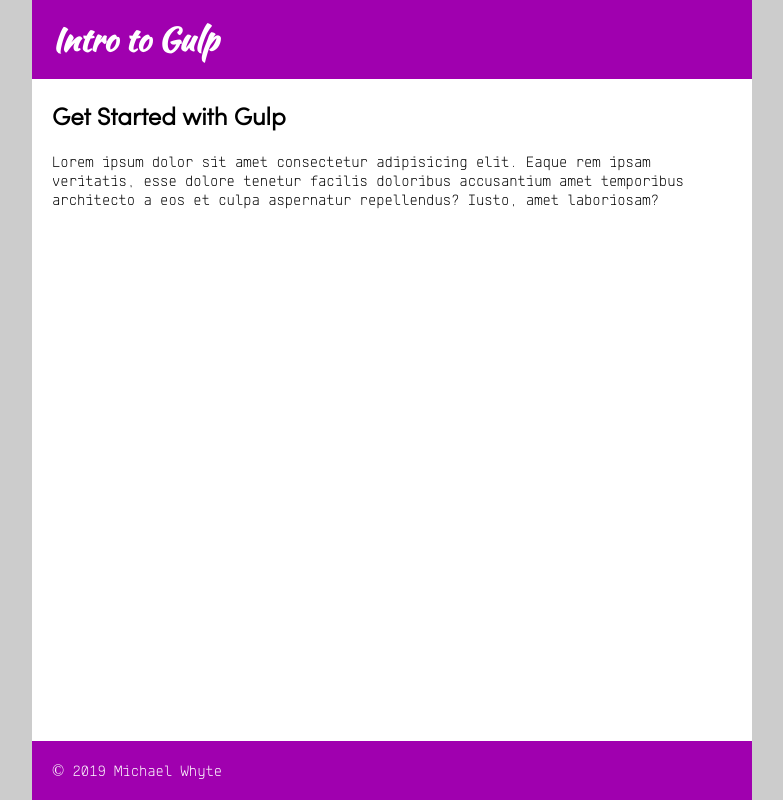
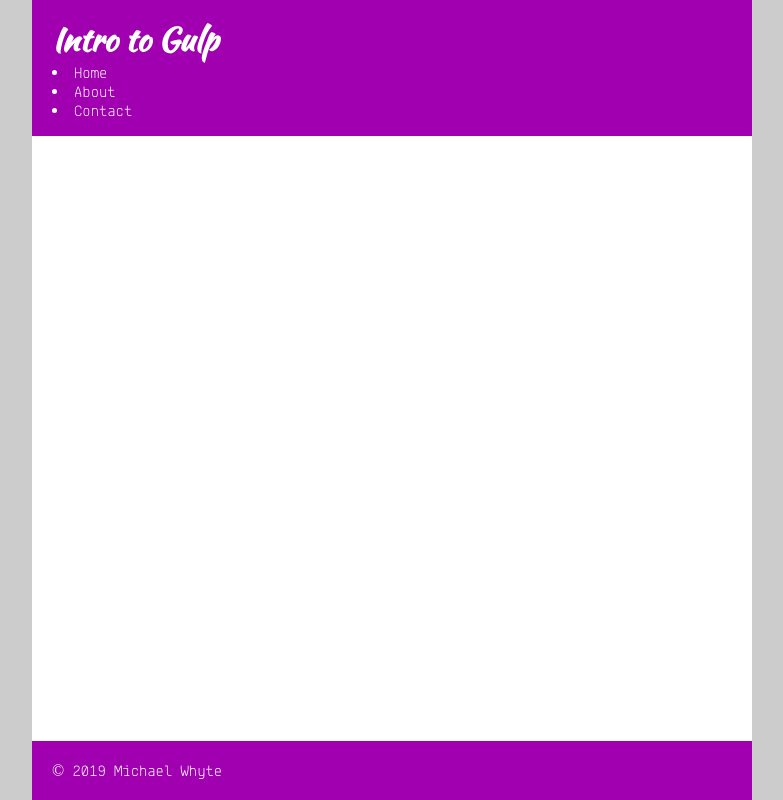
Before and after one commit to EugeneIm/gulp, a website: page dev/index.html in a window 1280 px wide. Shown: the whole page, without its empty margins (248-1031 px from the left). Drawn offline with Linux system fonts and the light colour scheme.

Commit message:
changed index.html

```diff
--- a/dev/index.html
+++ b/dev/index.html
@@ -11,12 +11,13 @@
 	<div class="wrapper">
 		<header>
 			<h1>Intro to Gulp</h1>
+			<nav>
+				<li>Home</li>
+				<li>About</li>
+				<li>Contact</li>
+			</nav>
 		</header>
 		<main>
-			<article>
-				<h1>Get Started with Gulp</h1>
-				<p>Lorem ipsum dolor sit amet consectetur adipisicing elit. Eaque rem ipsam veritatis, esse dolore tenetur facilis doloribus accusantium amet temporibus architecto a eos et culpa aspernatur repellendus? Iusto, amet laboriosam?</p>
-			</article>
 		</main>
 		<footer>
 			<p>&copy; 2019 Michael Whyte</p>
```
